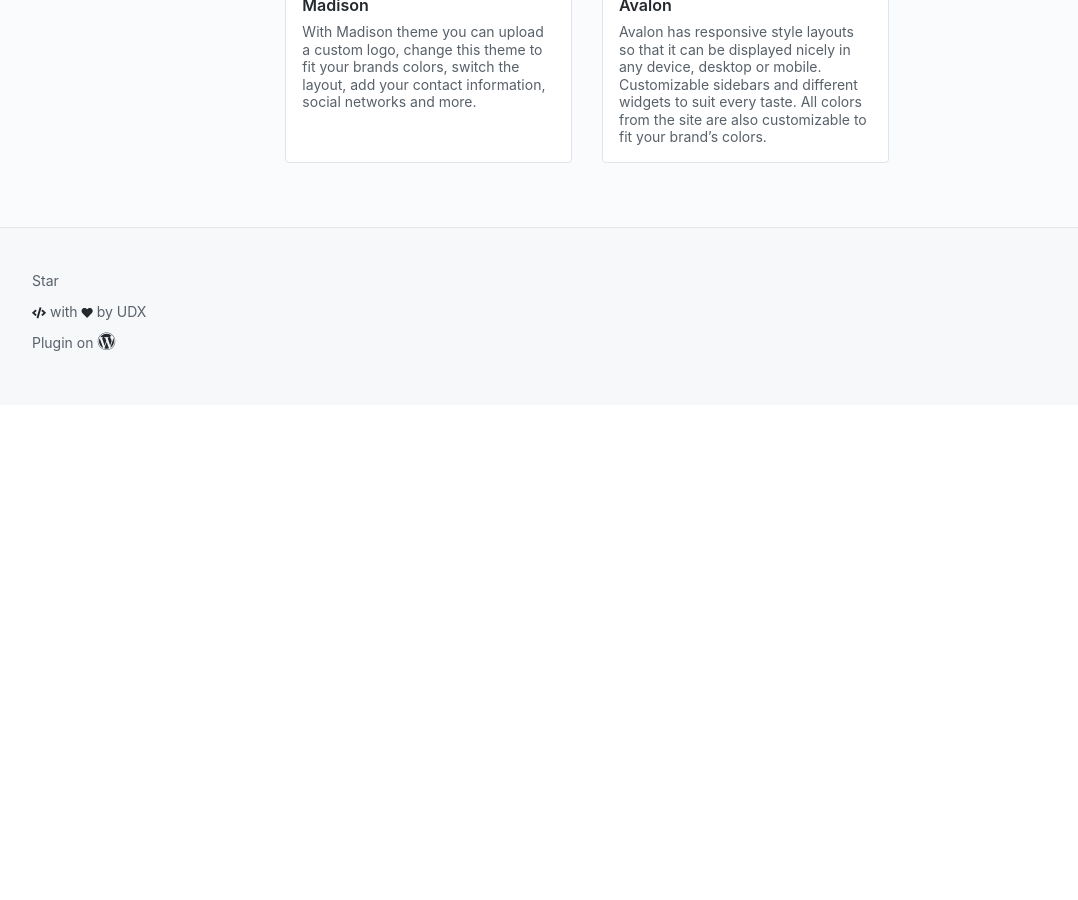
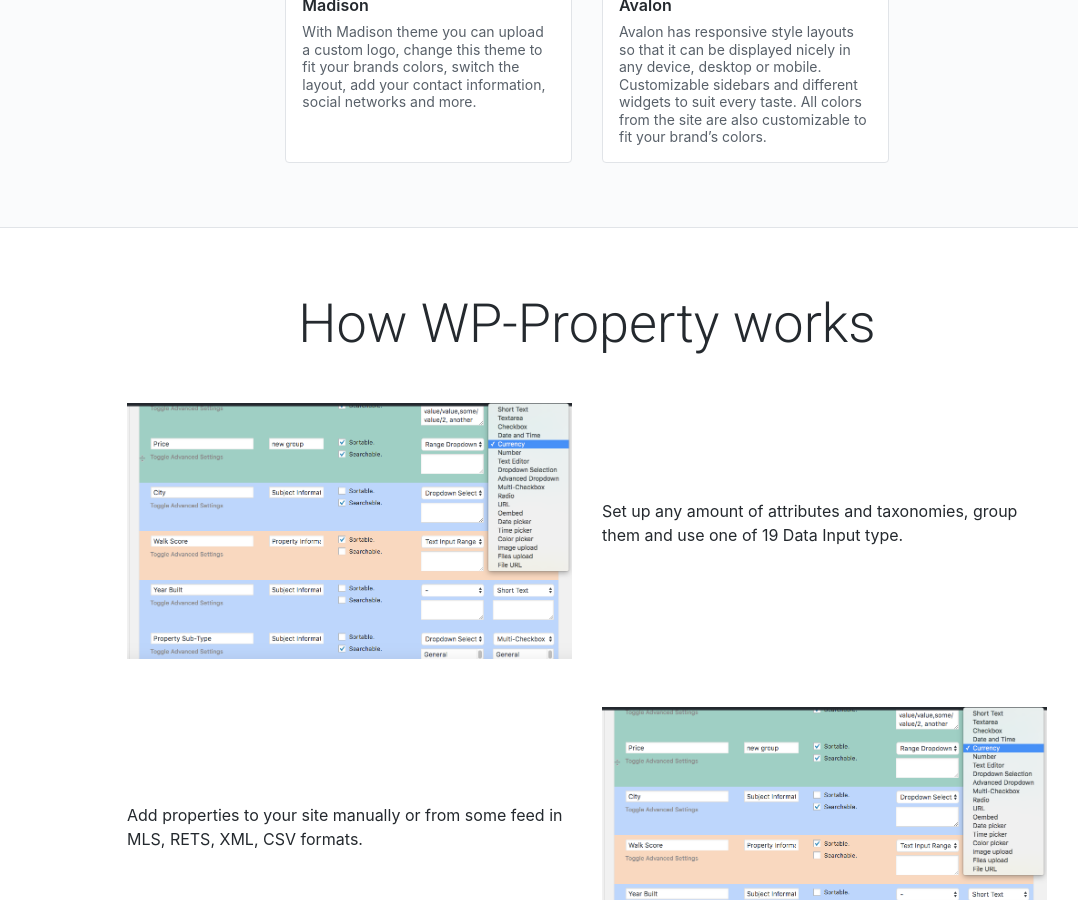
Before and after one commit to wp-property/wp-property.github.io, a Jekyll site: the page built from index.html, in a window 1280 px wide and 900 px high, scrolled down 1345 px. Shown: the whole window, without its empty margins (53-1131 px from the left). Built offline with Jekyll 4.4.1, drawn with Linux system fonts in a browser that asks for light colours; nearby versions of some CDN libraries; before the commit the page ends 1750 px from its top, so only the background shows below that.

Commit message:
Frontpage

```diff
--- a/index.html
+++ b/index.html
@@ -39,7 +39,8 @@
             <div class="card h-100 product-content">
               <h3 class="product-title">Walk Score</h3>
               <div class="product-description">
-                Adds Walk Score's and Neighborhood Map's Widgets and Shortcodes to your Site powered by WP-Property plugin. And allows to sort and search your listings by Walk Score.
+                Adds Walk Score's and Neighborhood Map's Widgets and Shortcodes to your Site powered by WP-Property
+                plugin. And allows to sort and search your listings by Walk Score.
               </div>
             </div>
           </div>
@@ -47,7 +48,8 @@
             <div class="card h-100 product-content">
               <h3 class="product-title">Agents</h3>
               <div class="product-description">
-                Allows to create new Real Estate agent accounts, associate them with properties, filter properties by agent and more.
+                Allows to create new Real Estate agent accounts, associate them with properties, filter properties by
+                agent and more.
               </div>
             </div>
           </div>
@@ -55,7 +57,8 @@
             <div class="card h-100 product-content">
               <h3 class="product-title">Facebook Tabs</h3>
               <div class="product-description">
-                The Add-on allows you to add a tab with property listings or any other content from your website, on a Facebook Page.
+                The Add-on allows you to add a tab with property listings or any other content from your website, on a
+                Facebook Page.
               </div>
             </div>
           </div>
@@ -63,7 +66,9 @@
             <div class="card h-100 product-content">
               <h3 class="product-title">FEPS</h3>
               <div class="product-description">
-                Allows to create front-end forms that facilitate a simple way for website visitors to submit, edit and delete listings from frontend. Listings can be submitted for free or you can use Sponsored Listings option via WP-Invoice add-on.
+                Allows to create front-end forms that facilitate a simple way for website visitors to submit, edit and
+                delete listings from frontend. Listings can be submitted for free or you can use Sponsored Listings
+                option via WP-Invoice add-on.
               </div>
             </div>
           </div>
@@ -71,7 +76,9 @@
             <div class="card h-100 product-content">
               <h3 class="product-title">Importer</h3>
               <div class="product-description">
-                The XMLI Importer enables you to automatically import property listings directly into your website. This includes MLS, RETS, XML, CSV formats. Properties are created, merged, removed, or updated according to rules you specify.
+                The XMLI Importer enables you to automatically import property listings directly into your website. This
+                includes MLS, RETS, XML, CSV formats. Properties are created, merged, removed, or updated according to
+                rules you specify.
               </div>
             </div>
           </div>
@@ -87,7 +94,8 @@
             <div class="card h-100 product-content">
               <h3 class="product-title">Power Tools</h3>
               <div class="product-description">
-                Extra functionality which includes capability management, white labeling the control panel, and changes menu titles.
+                Extra functionality which includes capability management, white labeling the control panel, and changes
+                menu titles.
               </div>
             </div>
           </div>
@@ -111,7 +119,8 @@
             <div class="card h-100 product-content">
               <h3 class="product-title">Super Map</h3>
               <div class="product-description">
-                Lets you put a large interactive map virtually anywhere in your WordPress setup. The map lets your visitors quickly view the location of all your properties, and filter them down by attributes.
+                Lets you put a large interactive map virtually anywhere in your WordPress setup. The map lets your
+                visitors quickly view the location of all your properties, and filter them down by attributes.
               </div>
             </div>
           </div>
@@ -127,7 +136,8 @@
             <div class="card h-100 product-content">
               <h3 class="product-title">Denali</h3>
               <div class="product-description">
-                Denali includes instant color scheme customization, expandable custom header with property search, integrated social media icons, automated child theme installation, and endless layout options!
+                Denali includes instant color scheme customization, expandable custom header with property search,
+                integrated social media icons, automated child theme installation, and endless layout options!
               </div>
             </div>
           </div>
@@ -135,7 +145,8 @@
             <div class="card h-100 product-content">
               <h3 class="product-title">Madison</h3>
               <div class="product-description">
-                With Madison theme you can upload a custom logo, change this theme to fit your brands colors, switch the layout, add your contact information, social networks and more.
+                With Madison theme you can upload a custom logo, change this theme to fit your brands colors, switch the
+                layout, add your contact information, social networks and more.
               </div>
             </div>
           </div>
@@ -143,7 +154,9 @@
             <div class="card h-100 product-content">
               <h3 class="product-title">Avalon</h3>
               <div class="product-description">
-                Avalon has responsive style layouts so that it can be displayed nicely in any device, desktop or mobile. Customizable sidebars and different widgets to suit every taste. All colors from the site are also customizable to fit your brand’s colors.
+                Avalon has responsive style layouts so that it can be displayed nicely in any device, desktop or mobile.
+                Customizable sidebars and different widgets to suit every taste. All colors from the site are also
+                customizable to fit your brand’s colors.
               </div>
             </div>
           </div>
@@ -153,3 +166,39 @@
     </div>
   </div>
 </section>
+
+<section class="improves-section">
+  <div class="container">
+    <div class="row">
+      <div class="col-10 offset-1 products-section">
+        <div class="row">
+          <div class="col-12">
+            <h2 class="products-section-title">How WP-Property works</h2>
+            <h3 class="products-section-description"></h3>
+          </div>
+        </div>
+
+        <div class="row align-items-center flex-md-row improves-row">
+          <div class="col-6">
+            <img src="assets/images/wp-property-1.png" alt="Improve WordPress Media storage"/>
+          </div>
+          <div class="col-6">
+            <div>
+              <p>Set up any amount of attributes and taxonomies, group them and use one of 19 Data Input type.</p>
+            </div>
+          </div>
+        </div>
+        <div class="row align-items-center flex-md-row improves-row">
+          <div class="col-6">
+            <div>
+              <p>Add properties to your site manually or from some feed in MLS, RETS, XML, CSV formats.</p>
+            </div>
+          </div>
+          <div class="col-6">
+            <img src="assets/images/wp-property-1.png" alt="Improve WordPress Media storage"/>
+          </div>
+        </div>
+      </div>
+    </div>
+  </div>
+</section>
```
Also changed, not shown: assets/images/wp-property-1.png (added).
